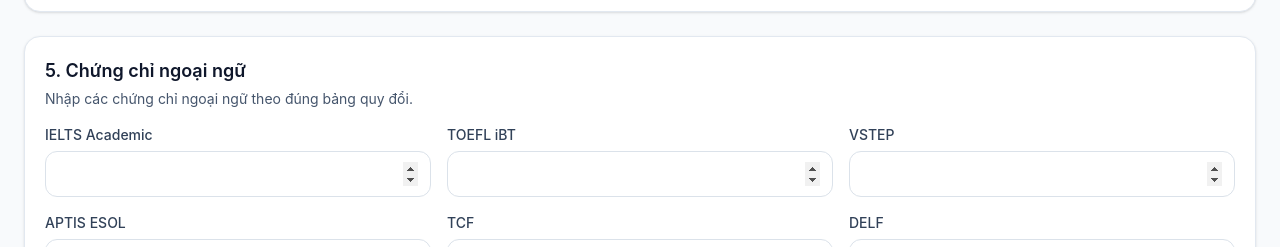
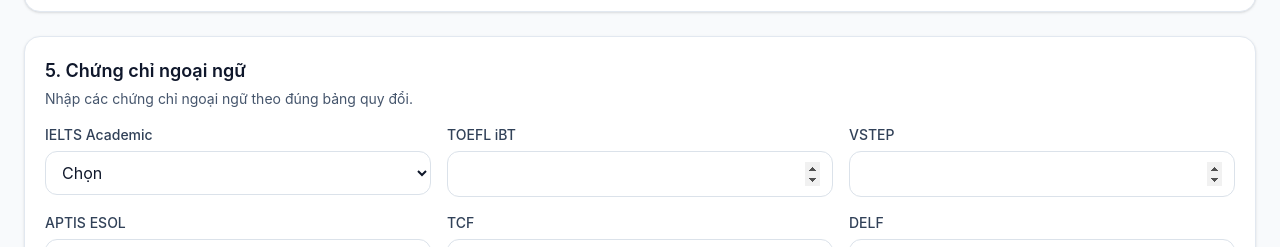
Before and after one commit to quocanh0810/admission-calculator, a Next.js app: page / in a window 1280 px wide. Shown: the part 2663-2910 px from the top of the page. Built offline with nearby package versions, Linux system fonts and the light colour scheme.

Commit message:
admission-calculator

```diff
--- a/src/components/score-form.tsx
+++ b/src/components/score-form.tsx
@@ -682,13 +682,30 @@ export default function ScoreForm() {
           description="Nhập các chứng chỉ ngoại ngữ theo đúng bảng quy đổi."
         >
           <div className="grid grid-cols-1 gap-4 sm:grid-cols-2 xl:grid-cols-3">
-            <InputField
-              label="IELTS Academic"
-              value={payload.certificates?.ielts}
-              onChange={(value) => setCertificateField("ielts", value)}
-              step="0.5"
-              max={9}
-            />
+          <SelectField
+            label="IELTS Academic"
+            value={
+              payload.certificates?.ielts != null
+                ? String(payload.certificates.ielts)
+                : ""
+            }
+            onChange={(value) =>
+              setPayload((prev: any) => ({
+                ...prev,
+                certificates: {
+                  ...prev.certificates,
+                  ielts: value === "" ? undefined : Number(value),
+                },
+              }))
+            }
+            options={[
+              { value: "5.0", label: "5.0" },
+              { value: "5.5", label: "5.5" },
+              { value: "6.0", label: "6.0" },
+              { value: "6.5", label: "6.5" },
+              { value: "7.0", label: "7.0" },
+            ]}
+          />
 
             <InputField
               label="TOEFL iBT"
```
